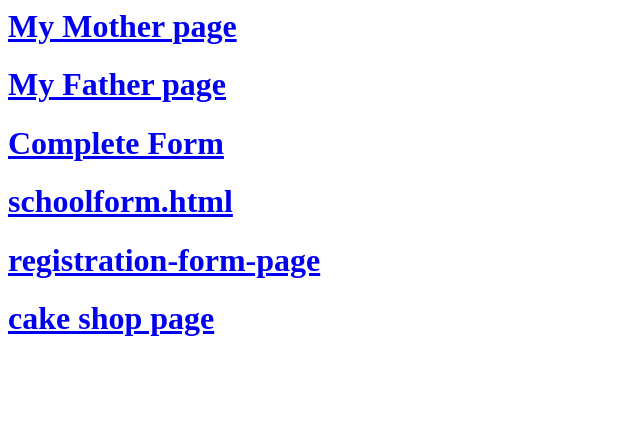
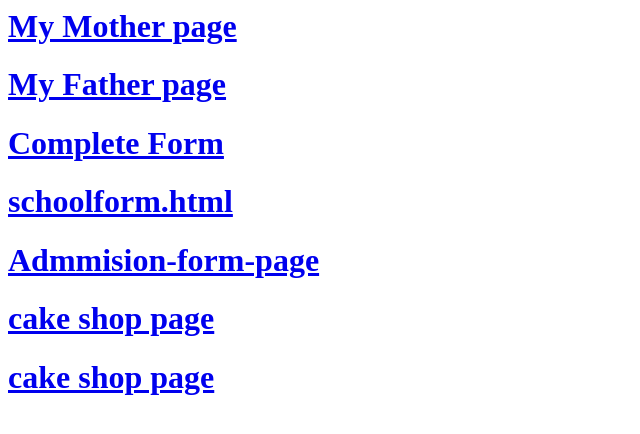
Before and after one commit to Krishkinekar/KRISHKINEKAR, a plain HTML site: page index.html in a window 1280 px wide. Shown: the whole page, without its empty margins (0-640 px from the left). Drawn offline with Linux system fonts and the light colour scheme.

Commit message:
Add files via upload

```diff
--- a/index.html
+++ b/index.html
@@ -23,14 +23,17 @@
     <h1> schoolform.html</h1>
 </a>
 
-<a href="./registration-form.html">
-    <h1>registration-form-page </h1>
+<a href="./admmision.html">
+    <h1>Admmision-form-page </h1>
 </a>
 
 <a href="./s.html">
     <h1> cake shop page</h1>
 </a>
 
+<a href="./registrationform.html">
+    <h1> cake shop page</h1>
+</a>
 </body>
 
 </html>
```
